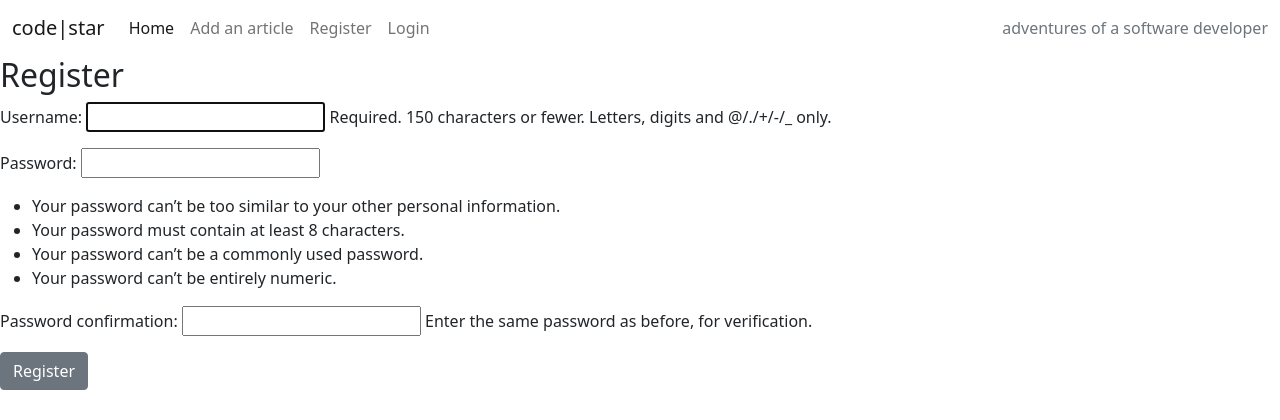
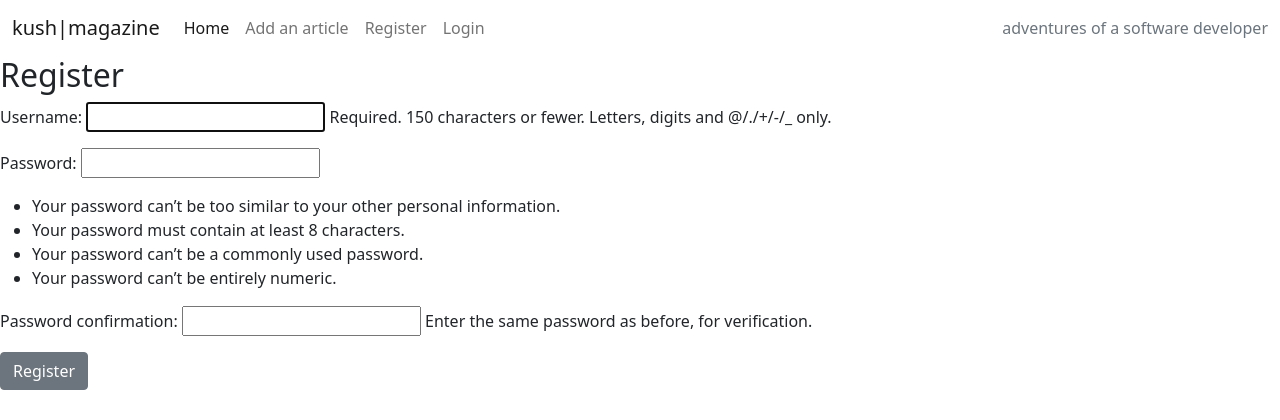
Before and after one commit to Nazek-Altayeb/kush_magazine, a Django app: page /account/register/ in a window 1280 px wide. Shown: the top 420 px of the page. Run offline with Django 4.2, Linux system fonts and the light colour scheme.

Commit message:
update base.html

```diff
--- a/article/templates/base.html
+++ b/article/templates/base.html
@@ -26,8 +26,8 @@
 
     <nav class="navbar navbar-expand-lg navbar-light bg-white">
         <div class="container-fluid">
-            <a class="navbar-brand" href="{% url 'home' %}"><span class="brand">c<span class="red-o">o</span>de<span
-                        class="thin">|star</span></span></span></a>
+            <a class="navbar-brand" href="{% url 'home' %}"><span class="brand">k<span class="red-o">u</span>sh<span
+                        class="thin">|magazine</span></span></span></a>
             <button class="navbar-toggler" type="button" data-bs-toggle="collapse" data-bs-target="#navbarText"
                 aria-controls="navbarText" aria-expanded="false" aria-label="Toggle navigation">
                 <span class="navbar-toggler-icon"></span>
@@ -40,18 +40,18 @@
                     <li class="nav-item">
                         <a class="nav-link" href="{% url 'add-article' %}">Add an article</a>
                     </li>
-                    <!--{% if user.is_authenticated %}-->
+                    <!-- {% if user.is_authenticated %} -->
                     <li class="nav-item">
                         <a class="nav-link" href="#">Logout</a>
                     </li>
-                    <!--{% else %}-->
+                    <!-- {% else %} -->
                     <li class="nav-item">
                         <a class="nav-link" href="{% url 'register' %}">Register</a>
                     </li>
                     <li class="nav-item">
                         <a class="nav-link" href="#">Login</a>
                     </li>
-                    <!--{% endif %}-->
+                    <!-- {% endif %} -->
                 </ul>
                 <span class="navbar-text text-muted">
                     adventures of a software developer
```
